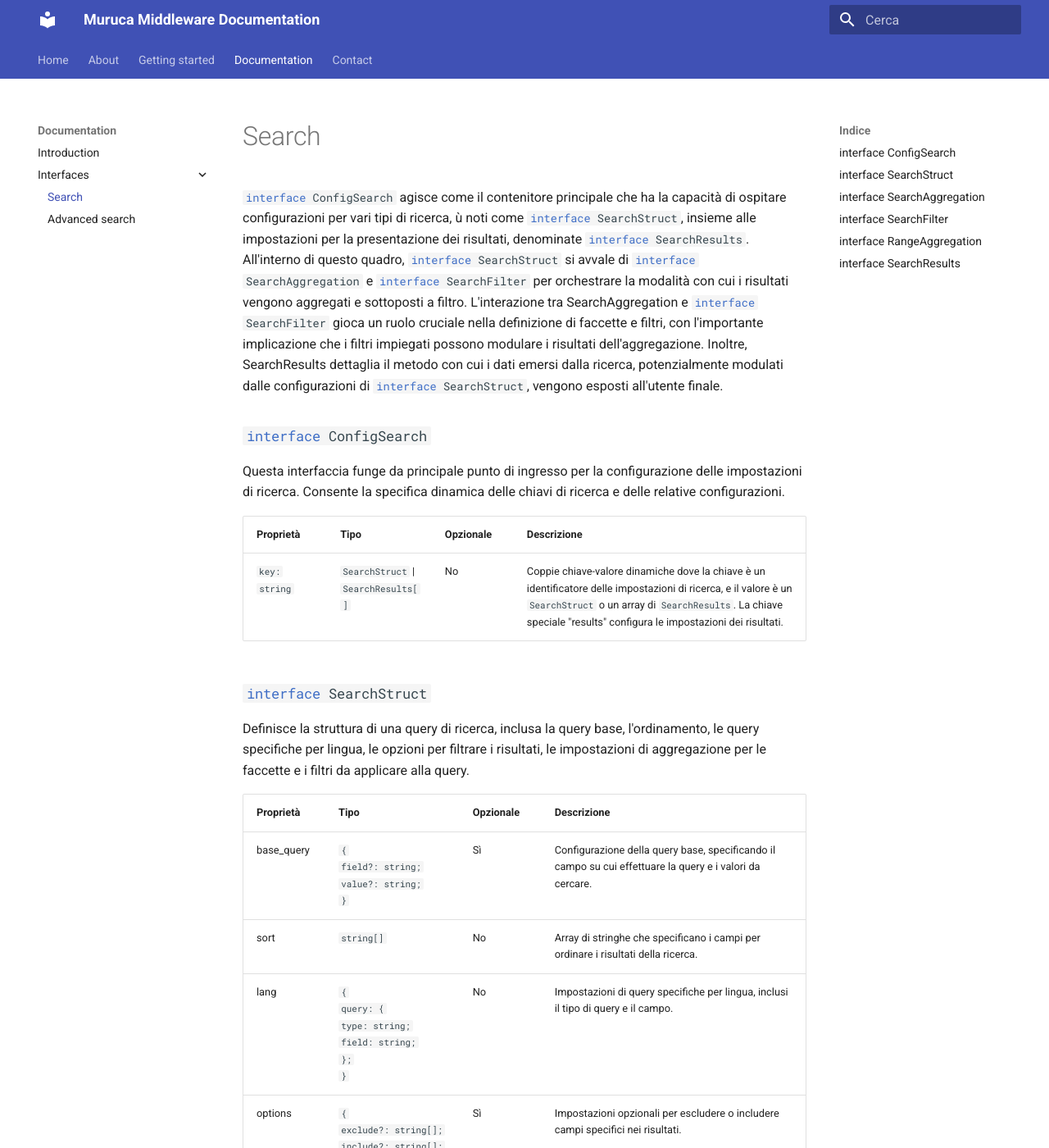
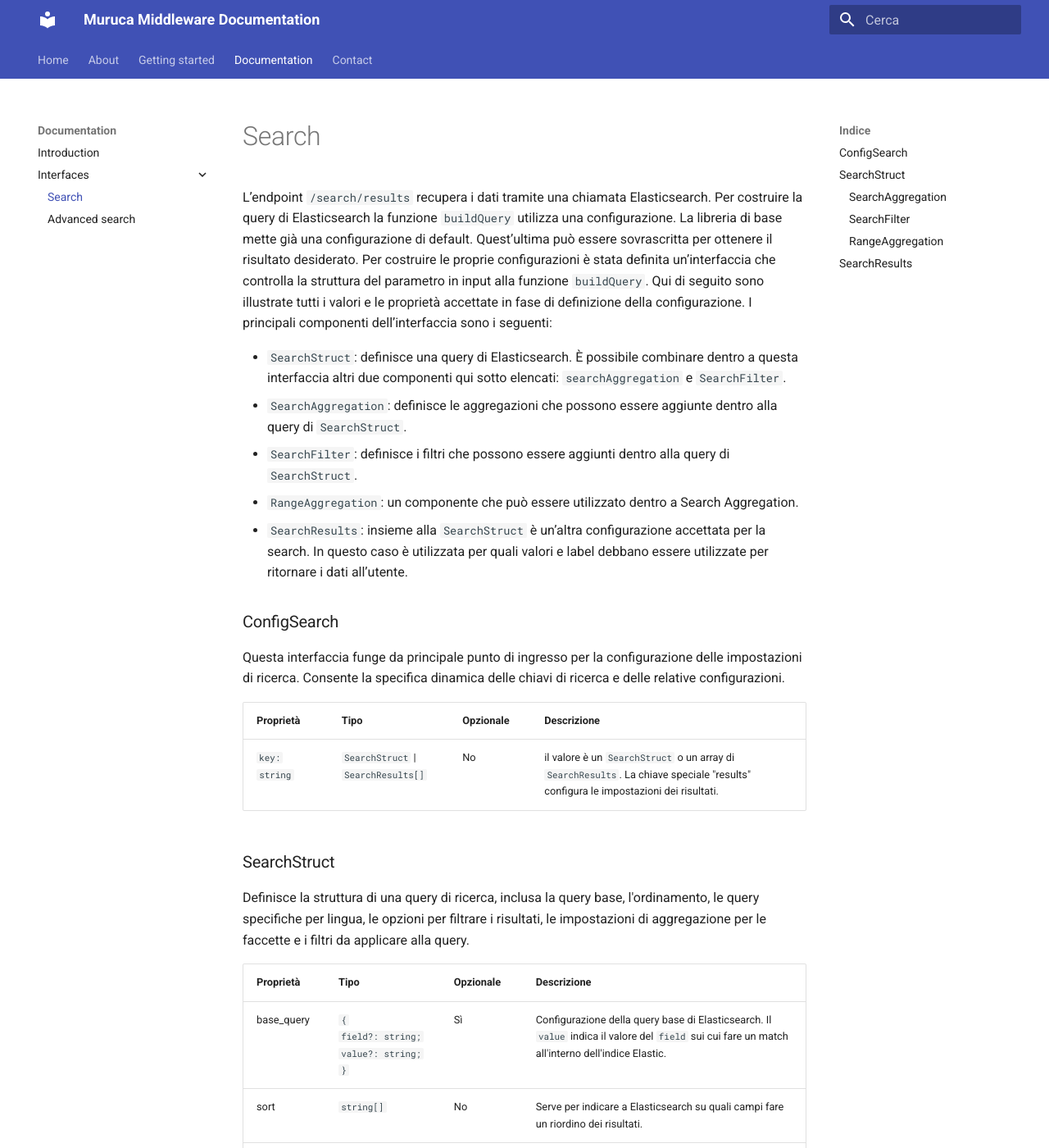
Before and after one commit to AlessandroBertozzi/mdw-documentation, an MkDocs documentation site: the page built from docs/interfaces/search.md, in a window 1280 px wide and 1400 px high. Shown: the whole window at 82% size. Built offline with MkDocs 1.6.1 and Material for MkDocs 9.7.7, drawn with Linux system fonts in a browser that asks for light colours; some of the changed text lies outside the part shown.

Commit message:
update search text

```diff
--- a/docs/interfaces/search.md
+++ b/docs/interfaces/search.md
@@ -1,52 +1,56 @@
 
-`#!typescript interface ConfigSearch` agisce come il contenitore principale che ha la capacità di ospitare configurazioni per vari tipi di ricerca, ù
-noti come `#!typescript interface SearchStruct`, insieme alle impostazioni per la presentazione dei risultati, denominate `#!typescript interface SearchResults`.
-All'interno di questo quadro, `#!typescript interface SearchStruct` si avvale di `#!typescript interface SearchAggregation` e `#!typescript interface SearchFilter` per orchestrare la modalità con cui i risultati vengono aggregati e
-sottoposti a filtro. L'interazione tra SearchAggregation e `#!typescript interface SearchFilter` gioca un ruolo cruciale nella definizione di faccette e filtri, con l'importante
-implicazione che i filtri impiegati possono modulare i risultati dell'aggregazione. Inoltre, SearchResults dettaglia il metodo con cui i dati emersi dalla ricerca,
-potenzialmente modulati dalle configurazioni di `#!typescript interface SearchStruct`, vengono esposti all'utente finale.
+L’endpoint `/search/results` recupera i dati tramite una chiamata Elasticsearch. Per costruire la query di Elasticsearch la funzione `buildQuery`  utilizza una configurazione. La libreria di base mette già una configurazione di default. Quest’ultima può essere sovrascritta per ottenere il risultato desiderato. Per costruire le proprie configurazioni è stata definita un’interfaccia che controlla la struttura del parametro in input alla  funzione `buildQuery`. Qui di seguito sono illustrate tutti i valori e le proprietà accettate in fase di definizione della configurazione.
+I principali componenti dell’interfaccia sono i seguenti:
 
+* `SearchStruct`: definisce una query di Elasticsearch. È possibile combinare dentro a questa interfaccia altri due componenti qui sotto elencati: `searchAggregation` e `SearchFilter`.
+* `SearchAggregation`: definisce le aggregazioni che possono essere aggiunte dentro alla query di `SearchStruct`.
+* `SearchFilter`: definisce i filtri che possono essere aggiunti dentro alla query di `SearchStruct`.
+* `RangeAggregation`: un componente che può essere utilizzato dentro a Search Aggregation.
+* `SearchResults`: insieme alla `SearchStruct` è un’altra configurazione accettata per la search. In questo caso è utilizzata per quali valori e label debbano essere utilizzate per ritornare i dati all’utente.
 
-###  `#!typescript interface ConfigSearch`
+###  ConfigSearch
 
 Questa interfaccia funge da principale punto di ingresso per la configurazione delle impostazioni di ricerca. Consente la specifica dinamica delle chiavi di ricerca e delle relative configurazioni.
 
 
-| Proprietà     | Tipo                                | Opzionale | Descrizione                                                                                                                                                                                                                           |
-|---------------|-------------------------------------|-----------|---------------------------------------------------------------------------------------------------------------------------------------------------------------------------------------------------------------------------------------|
-| `key: string` | `SearchStruct` \| `SearchResults[]` | No        | Coppie chiave-valore dinamiche dove la chiave è un identificatore delle impostazioni di ricerca, e il valore è un `SearchStruct` o un array di `SearchResults`. La chiave speciale "results" configura le impostazioni dei risultati. |
+| Proprietà     | Tipo                                | Opzionale | Descrizione                                                                                                                        |
+|---------------|-------------------------------------|-----------|------------------------------------------------------------------------------------------------------------------------------------|
+| `key: string` | `SearchStruct` \| `SearchResults[]` | No        | il valore è un `SearchStruct` o un array di `SearchResults`. La chiave speciale "results" configura le impostazioni dei risultati. |
 
-###  `#!typescript interface SearchStruct`
+###  SearchStruct
 
 Definisce la struttura di una query di ricerca, inclusa la query base, l'ordinamento, le query specifiche per lingua, le opzioni per filtrare i risultati, le impostazioni di aggregazione per le faccette e i filtri da applicare alla query.
 
 
-| Proprietà   | Tipo                                                                                                      | Opzionale | Descrizione                                                                                                           |
-|-------------|-----------------------------------------------------------------------------------------------------------|-----------|-----------------------------------------------------------------------------------------------------------------------|
-| base_query  | `{`<br/> `field?: string;` <br/> `value?: string;` <br/> `}`                                              | Sì        | Configurazione della query base, specificando il campo su cui effettuare la query e i valori da cercare.              |
-| sort        | `string[]`                                                                                                | No        | Array di stringhe che specificano i campi per ordinare i risultati della ricerca.                                     |
-| lang        | `{` <br/> `query: {` <br/> `type: string;` <br/> `field: string;` <br/> `};` <br/> `}`                    | No        | Impostazioni di query specifiche per lingua, inclusi il tipo di query e il campo.                                     |
-| options     | `{` <br/> `exclude?: string[];` <br/> `include?: string[];` <br/> `}`                                     | Sì        | Impostazioni opzionali per escludere o includere campi specifici nei risultati.                                       |
-| facets-aggs | `{` <br/> `type: 'obj';` <br/> `aggregations: {` <br/> `[key: string]: SearchAggregation;` `};` <br/> `}` | No        | Impostazioni di aggregazione per le faccette, con un tipo 'obj' e coppie chiave-valore dinamiche per le aggregazioni. |
-| filters     | `{` <br/> `[key: string]: SearchFilter;` <br/> `}`                                                        | No        | Filtri da applicare alla query di ricerca, con coppie chiave-valore dinamiche.                                        |
+| Proprietà   | Tipo                                                                                                   | Opzionale | Descrizione                                                                                                                                      |
+|-------------|--------------------------------------------------------------------------------------------------------|-----------|--------------------------------------------------------------------------------------------------------------------------------------------------|
+| base_query  | `{`<br/> `field?: string;` <br/> `value?: string;` <br/> `}`                                           | Sì        | Configurazione della query base di Elasticsearch. Il `value` indica il valore del `field` sui cui fare un match all'interno dell'indice Elastic. |
+| sort        | `string[]`                                                                                             | No        | Serve per indicare a Elasticsearch su quali campi fare un riordino dei risultati.                                                                |
+| lang        | `{` <br/> `query: {` <br/> `type: string;` <br/> `field: string;` <br/> `};}`                          | No        | ...                                                                                                                                              |
+| options     | `{` <br/> `exclude?: string[];` <br/> `include?: string[];` <br/> `}`                                  | Sì        | Impostazioni opzionali per escludere o includere campi specifici nel risultato.                                                                  |
+| facets-aggs | `{` <br/> `type: 'obj';` <br/> `aggregations: {` <br/> `[key: string]:` <br/>  `SearchAggregation;};}` | No        | Serve per definire come Elasticsearch deve gestire le aggregazione dei dati ritornati.                                                           |
+| filters     | `{` <br/> `[key: string]: SearchFilter;` <br/> `}`                                                     | No        | Filtri da applicare alla query Elasticsearch.                                                                                                    |
 
-###  `#!typescript interface SearchAggregation`
 
-| Proprietà        | Tipo                                                           | Opzionale | Descrizione                                                                                                       |
-|------------------|----------------------------------------------------------------|-----------|-------------------------------------------------------------------------------------------------------------------|
-| nested           | `boolean`                                                      | No        | Indica se l'aggregazione è fatta su un campo nidificato.                                                          |
-| nestedFields     | `string[]`                                                     | Sì        | Elenca i campi genitore di un campo nidificato, applicabile solo se nested è true.                                |
-| search           | `string`                                                       | No        | Il campo da utilizzare per l'aggregazione.                                                                        |
-| title            | `string`                                                       | No        | Il campo da visualizzare come etichetta per l'aggregazione.                                                       |
-| sort             | `term`                                                         | Sì        | Ordinamento opzionale per i termini dell'aggregazione, impostato su 'term' per un ordinamento alfabetico.         |
-| sortValues       | `string[]`                                                     | Sì        | Ordinamento manuale per le faccette, specificato come un array di stringhe.                                       |
-| innerFilterField | `string[]`                                                     | Sì        | Campi utilizzati per la ricerca all'interno di una faccetta, applicabile per filtraggi di faccette più complessi. |
-| generalFilter    | `{` <br/> `fields: string[];` <br/> `value: string;` <br/> `}` | Sì        | Filtro generale applicato all'aggregazione, specificando i campi su cui filtrare e il valore del filtro.          |
-| extra            | `{` <br/> `[key: string]:` <br/> `string;` <br/>  `}`          | Sì        | Oggetto contenente proprietà extra da includere nella risposta, definite come coppie chiave-valore.               |
-| ranges           | `RangeAggregation[]`                                           | Sì        | Definisce un insieme di intervalli per le aggregazioni, ognuno specificato da un valore di inizio e fine.         |
-| global           | `boolean`                                                      | Sì        | Indica se l'aggregazione è globale, non basata sulla query corrente.                                              |
 
-###  `#!typescript interface SearchFilter`
+
+####  SearchAggregation
+
+| Proprietà        | Tipo                                                           | Opzionale | Descrizione                                                                                                       | Esempi |
+|------------------|----------------------------------------------------------------|-----------|-------------------------------------------------------------------------------------------------------------------|--------|
+| nested           | `boolean`                                                      | No        | Indica se l'aggregazione è fatta su un campo nidificato.                                                          |        |
+| nestedFields     | `string[]`                                                     | Sì        | Elenca i campi genitore di un campo nidificato, applicabile solo se nested è true.                                |        |
+| search           | `string`                                                       | No        | Il campo da utilizzare per l'aggregazione.                                                                        |        |
+| title            | `string`                                                       | No        | Il campo da visualizzare come etichetta per l'aggregazione.                                                       |        |
+| sort             | `term`                                                         | Sì        | Ordinamento opzionale per i termini dell'aggregazione, impostato su 'term' per un ordinamento alfabetico.         |        |
+| sortValues       | `string[]`                                                     | Sì        | Ordinamento manuale per le faccette, specificato come un array di stringhe.                                       |        |
+| innerFilterField | `string[]`                                                     | Sì        | Campi utilizzati per la ricerca all'interno di una faccetta, applicabile per filtraggi di faccette più complessi. |        |
+| generalFilter    | `{` <br/> `fields: string[];` <br/> `value: string;` <br/> `}` | Sì        | Filtro generale applicato all'aggregazione, specificando i campi su cui filtrare e il valore del filtro.          |        |
+| extra            | `{` <br/> `[key: string]:` <br/> `string;` <br/>  `}`          | Sì        | Oggetto contenente proprietà extra da includere nella risposta, definite come coppie chiave-valore.               |        |
+| ranges           | `RangeAggregation[]`                                           | Sì        | Definisce un insieme di intervalli per le aggregazioni, ognuno specificato da un valore di inizio e fine.         |        |
+| global           | `boolean`                                                      | Sì        | Indica se l'aggregazione è globale, non basata sulla query corrente.                                              |        |
+
+####  SearchFilter
 
 | Proprietà    | Tipo                                        | Opzionale | Descrizione                                                                                                                                 |
 |--------------|---------------------------------------------|-----------|---------------------------------------------------------------------------------------------------------------------------------------------|
@@ -57,14 +61,14 @@
 | nested       | `boolean`                                   | Sì        | Indica se il filtro è su un campo nidificato, richiedendo configurazioni aggiuntive per i campi nidificati.                                 |
 | nestedFields | `string[]`                                  | Sì        | Elenca i campi genitore di un campo nidificato, applicabile solo se nested è true.                                                          |
 
-###  `#!typescript interface RangeAggregation`
+####  RangeAggregation
 
 | Proprietà | Tipo     | Opzionale | Descrizione                                             |
 |-----------|----------|-----------|---------------------------------------------------------|
 | from      | `number` | No        | Il valore di inizio dell'intervallo per l'aggregazione. |
 | to        | `number` | No        | Il valore di fine dell'intervallo per l'aggregazione.   |
 
-###  `#!typescript interface SearchResults`
+###  SearchResults
 
 | Proprietà | Tipo                                                                                                | Opzionale | Descrizione                                                                                                                         |
 |-----------|-----------------------------------------------------------------------------------------------------|-----------|-------------------------------------------------------------------------------------------------------------------------------------|
```
